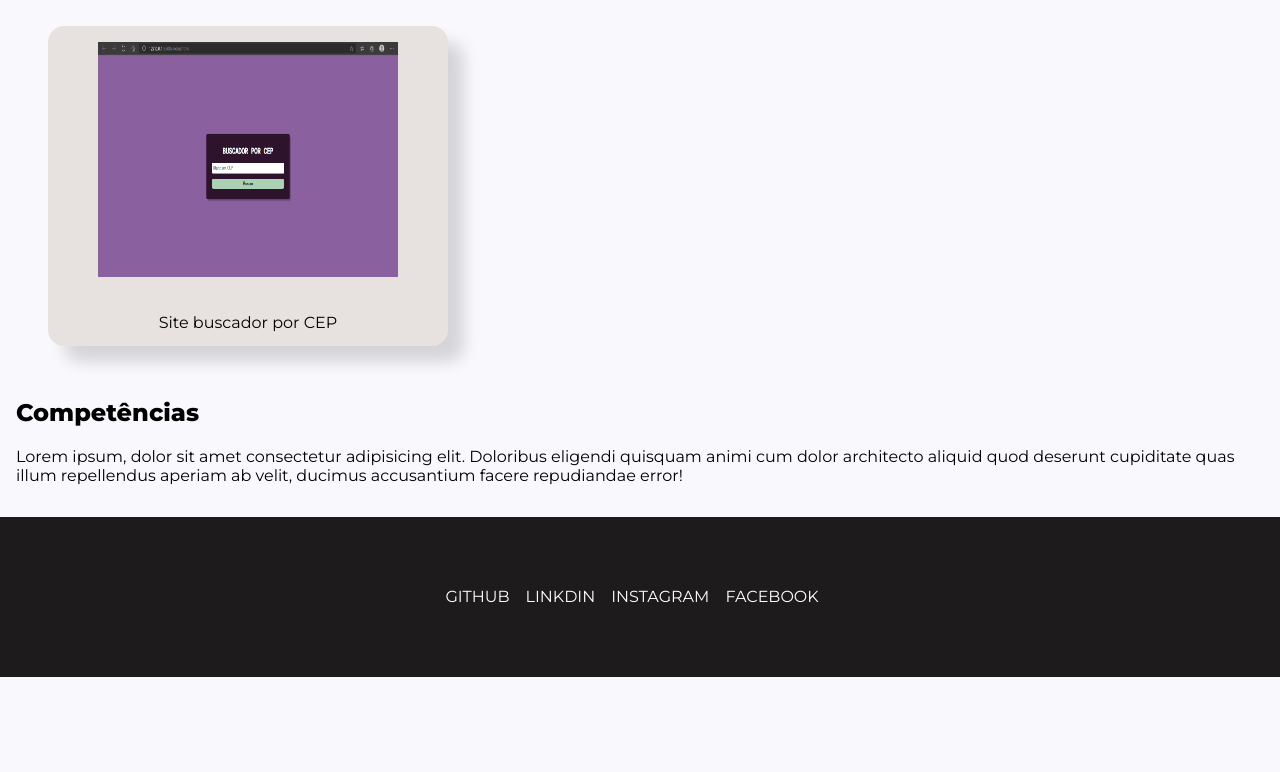
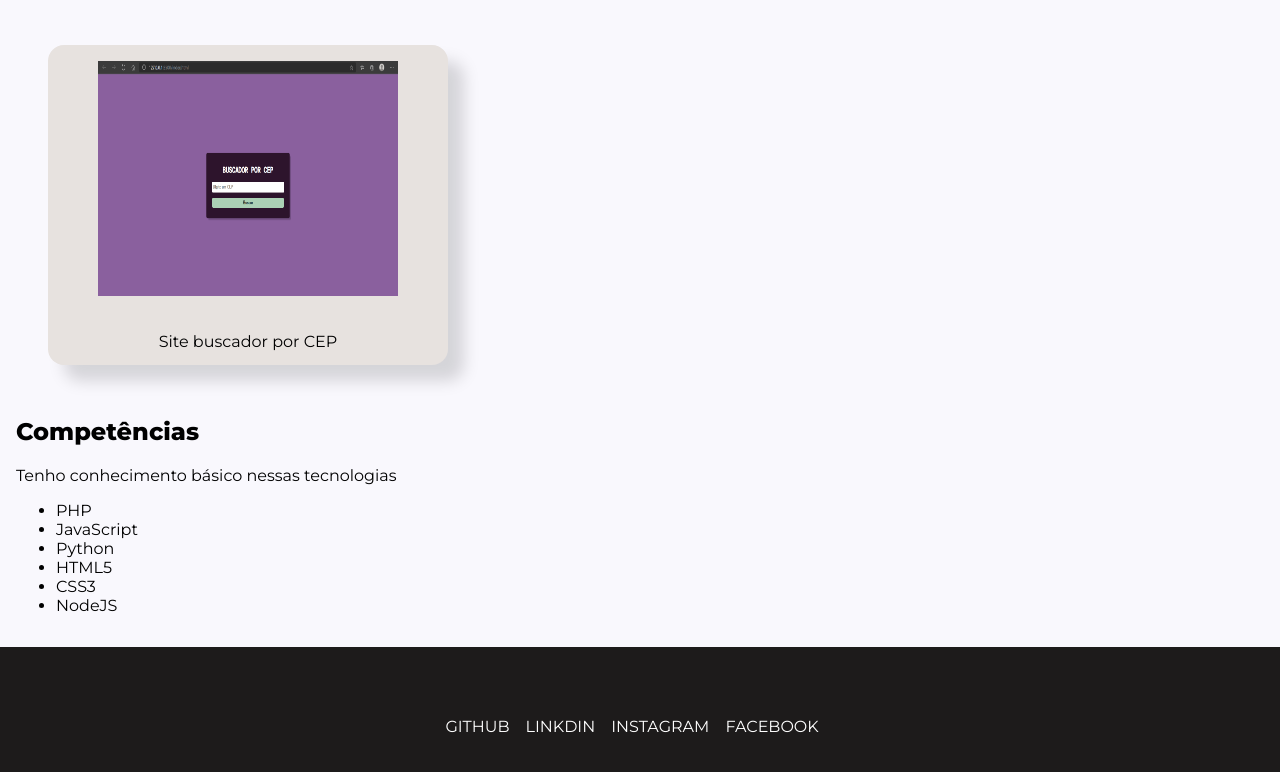
Before and after one commit to felipe-200/meu-site, a plain HTML site: page index.html in a window 1280 px wide. Shown: the part 1554-2326 px from the top of the page. Before the commit the page ends 2231 px from the top, so only its background shows below. Drawn offline with Linux system fonts and the light colour scheme.

Commit message:
Update index.html

```diff
--- a/index.html
+++ b/index.html
@@ -27,7 +27,7 @@
     <div class="container">
         <article class="boxContent">
             <h2 id="aboutMe">Sobre mim</h2>
-            <p> Me chamo <strong>Felipe Jorge</strong> sou técnico em informática / designer, e também quero fazer uma carreira como programador web, ainda não tenho experiência com situações do mundo real nesse ramo, mas busco oportunidades para testar minhas habilidades e somar ao máximo com o projeto</p>
+            <p> Me chamo <strong>Felipe Jorge</strong> sou técnico em informática / designer, meu objetivo é  fazer uma carreira como programador web, ainda não tenho experiência com situações do mundo real nesse ramo, tenho muita disponibilidade para aprender e também busco oportunidades para testar minhas habilidades e somar ao máximo com o projeto</p>
         </article>
         <article class="boxContent">
             <h2 id="projects">Projetos</h2>
@@ -59,7 +59,15 @@
         </article>
         <article class="boxContent">
             <h2 id="competencies">Competências</h2>
-            <p>Lorem ipsum, dolor sit amet consectetur adipisicing elit. Doloribus eligendi quisquam animi cum dolor architecto aliquid quod deserunt cupiditate quas illum repellendus aperiam ab velit, ducimus accusantium facere repudiandae error!</p>
+            <p>Tenho conhecimento básico nessas tecnologias</p>
+            <ul>
+                <li>PHP</li>
+                <li>JavaScript</li>
+                <li>Python</li>
+                <li>HTML5</li>
+                <li>CSS3</li>
+                <li>NodeJS</li>
+            </ul>
         </article>
     </div>
     <footer>
```
